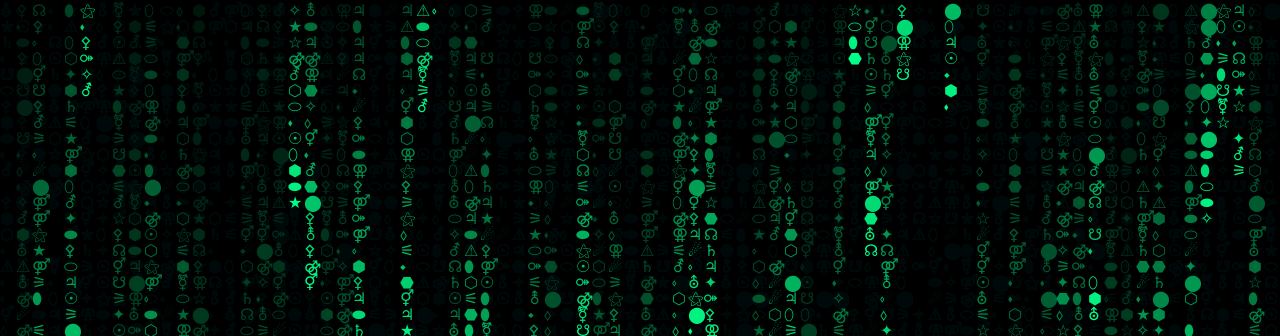
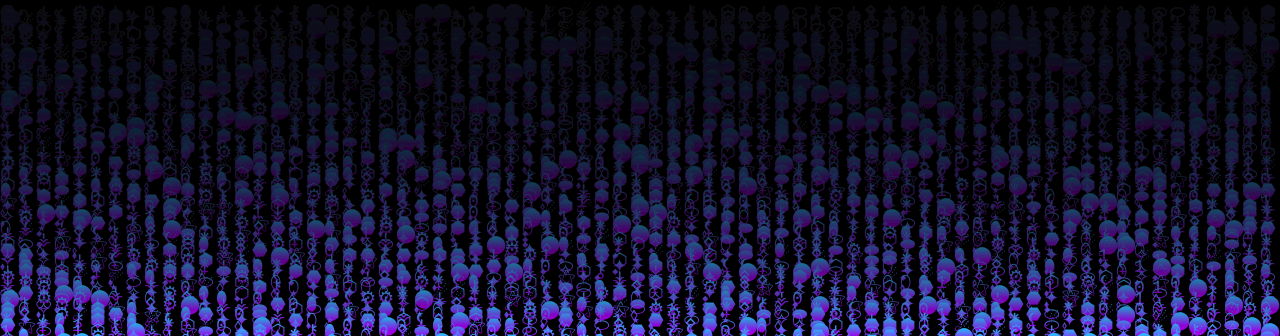
Before and after one commit to soeparnocorp/www, a plain HTML site: page index.html in a window 1280 px wide. Shown: the top 336 px of the page. Drawn offline with Linux system fonts and the light colour scheme.

Commit message:
index.html

```diff
--- a/index.html
+++ b/index.html
@@ -1,45 +1,59 @@
 <!DOCTYPE html>
 <html>
 <head>
+  <meta charset="utf-8">
+  <title>2345</title>
   <style>
-    body, html { margin:0; height:100%; overflow:hidden; background:#000; }
-    canvas { display:block; }
+    body,html{margin:0;height:100%;overflow:hidden;background:#000;font-family:monospace;color:#0ff;}
+    canvas{display:block;}
+    #year{position:absolute;top:50%;left:50%;transform:translate(-50%,-50%);font-size:8vw;letter-spacing:0.5ch;opacity:0.7;text-shadow:0 0 20px #0ff;}
   </style>
 </head>
 <body>
 <canvas id="c"></canvas>
+<div id="year">2345</div>
+
 <script>
-const c = document.getElementById('c');
-const ctx = c.getContext('2d');
-c.width = window.innerWidth;
-c.height = window.innerHeight;
+// Matrix rain super slow + nebula style
+const canvas = document.getElementById('c');
+const ctx = canvas.getContext('2d');
+canvas.width = innerWidth;
+canvas.height = innerHeight;
 
-const chars = "✦✧☉☊☋⚴♃♄⛢☄⬢⬡⬣⬤⬨⬩⬪⬫⬬⬭⬮⬯★☆⚝⚞⚟⚠︎⚢⚣⚤⚥⚦⚧⚨⚩";
-const fontSize = 16;
-const columns = c.width / fontSize;
+const symbols = "01✦☄⬡⬢⬣⬤⬨⬩⬪⬫⬬⬭⬮⬯⚶⚙⚴⚵⚶⚷⚸⚝⋆✦✧";
+const fontSize = 18;
+const columns = canvas.width / fontSize;
 const drops = Array(Math.floor(columns)).fill(1);
 
 function draw() {
-  ctx.fillStyle = 'rgba(0, 0, 0, 0.05)';
-  ctx.fillRect(0, 0, c.width, c.height);
-  ctx.fillStyle = '#0f8';
-  ctx.font = fontSize + 'px monospace';
+  ctx.fillStyle = 'rgba(0, 0, 0, 0.04)';
+  ctx.fillRect(0, 0, canvas.width, canvas.height);
 
   for (let i = 0; i < drops.length; i++) {
-    const text = chars[Math.floor(Math.random() * chars.length)];
-    ctx.fillText(text, i * fontSize, drops[i] * fontSize);
+    const text = symbols[Math.floor(Math.random() * symbols.length)];
+    const x = i * fontSize;
+    const y = drops[i] * fontSize;
 
-    if (drops[i] * fontSize > c.height && Math.random() > 0.975)
-      drops[i] = 0;
-    drops[i]++;
+    // Gradient neon biru-ungu
+    const gradient = ctx.createLinearGradient(0, y - fontSize, 0, y + fontSize);
+    gradient.addColorStop(0, '#0ff');
+    gradient.addColorStop(0.5, '#a0f');
+    gradient.addColorStop(1, '#f0f');
+    ctx.fillStyle = gradient;
+
+    ctx.font = fontSize + 'px monospace';
+    ctx.fillText(text, x, y);
+
+    if (y > canvas.height && Math.random() > 0.99) drops[i] = 0;
+    drops[i] += 0.3; // super slow
   }
 }
-setInterval(draw, 50);
+setInterval(draw, 80);
 
-window.addEventListener('resize', () => {
-  c.width = window.innerWidth;
-  c.height = window.innerHeight;
-});
+window.onresize = () => {
+  canvas.width = innerWidth;
+  canvas.height = innerHeight;
+};
 </script>
 </body>
 </html>
```
